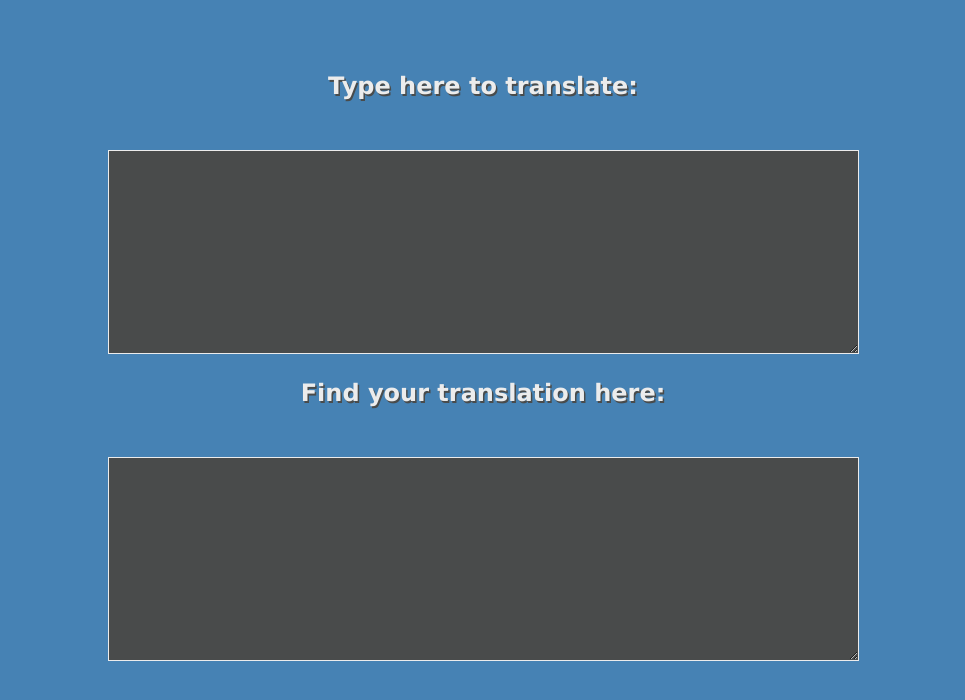
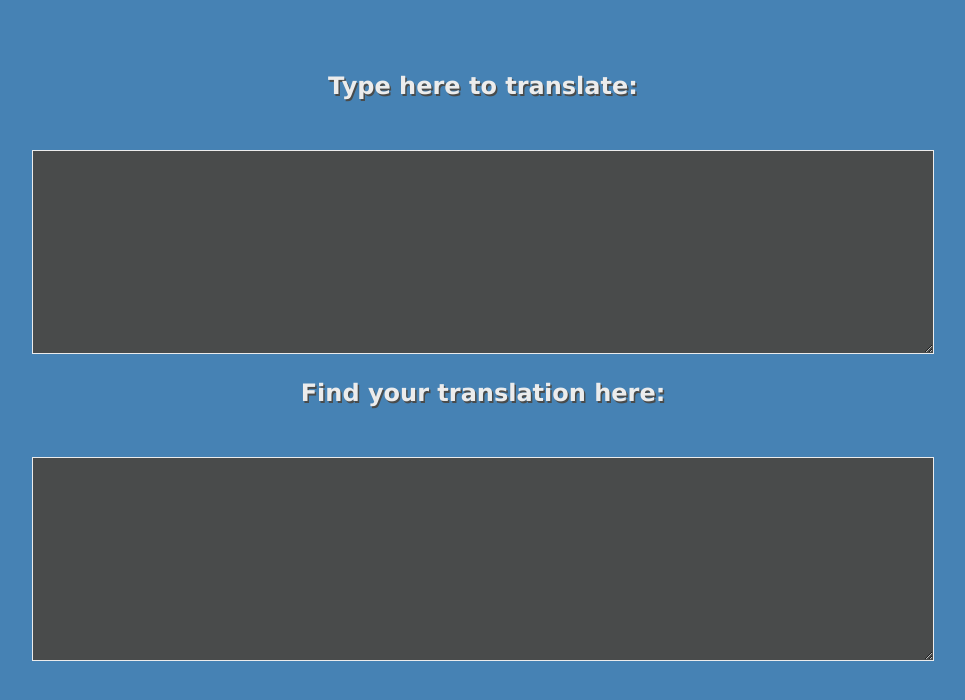
Before and after one commit to JonathanRadford/morse-code, a website: page index.html in a window 1280 px wide. Shown: the part 66-766 px from the top of the page, without its empty margins (157-1122 px from the left). Drawn offline with Linux system fonts and the light colour scheme.

Commit message:
added @media screen for different sizes

```diff
--- a/assets/styles/_main-page.scss
+++ b/assets/styles/_main-page.scss
@@ -7,18 +7,31 @@
 }
 #input{
   margin: 50px 0 0 0;
+  width: 300px;
   padding-top: 50px;
   text-align: center;
-  font-size: 2rem;
+  font-size: 1.3rem;
   border: 1px solid $tertiary-colors;
   background-color: $secondary-colors;
 }
 
 #output{
   margin: 50px 0 0 0;
+  width: 300px;
   padding-top: 50px;
   text-align: center;
-  font-size: 2rem;
+  font-size: 1.3rem;
   border: 1px solid $tertiary-colors;
   background-color: $secondary-colors;
 }
+
+@media screen and (min-width: 800px){
+  #input{
+    font-size: 2rem;
+    width: 900px;
+  }
+  #output{
+    font-size: 2rem;
+    width: 900px;
+  }
+}
```
Also changed, not shown: dist/translate.dev.js (added), styles.css.
